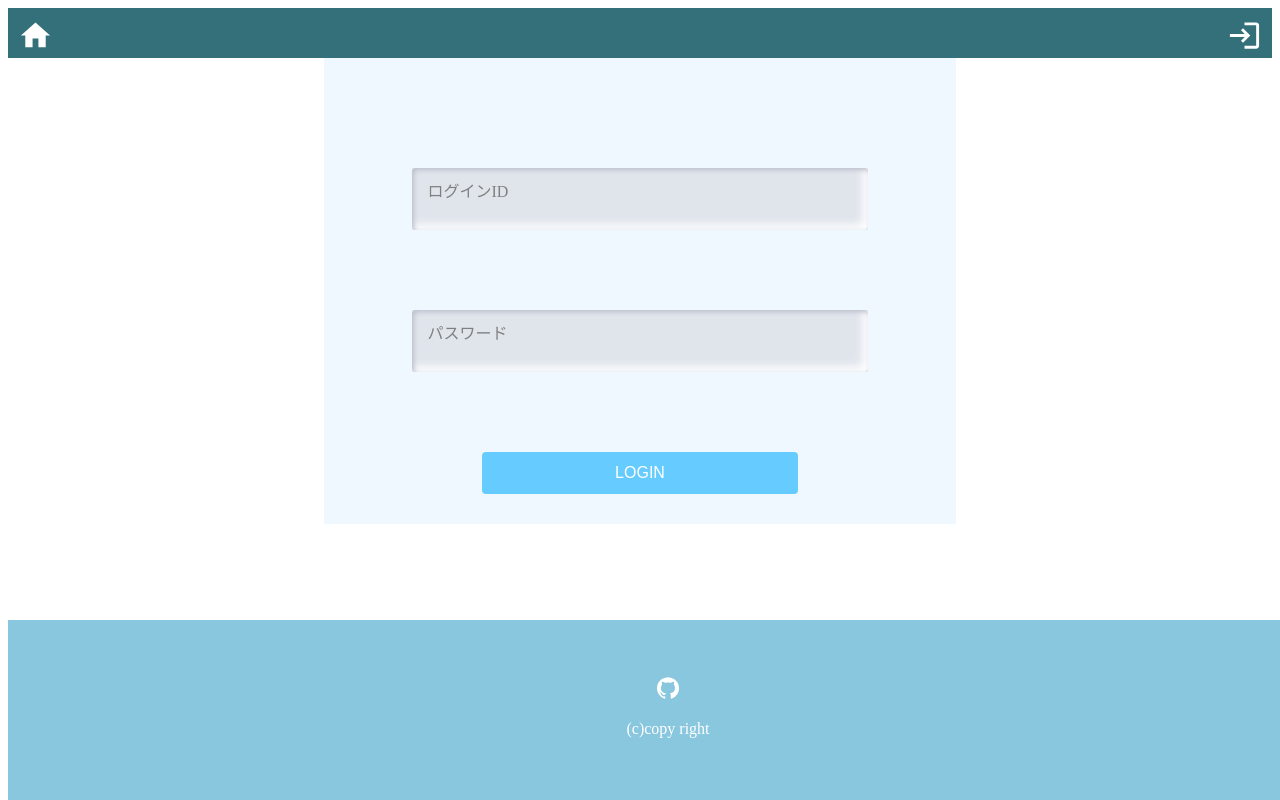
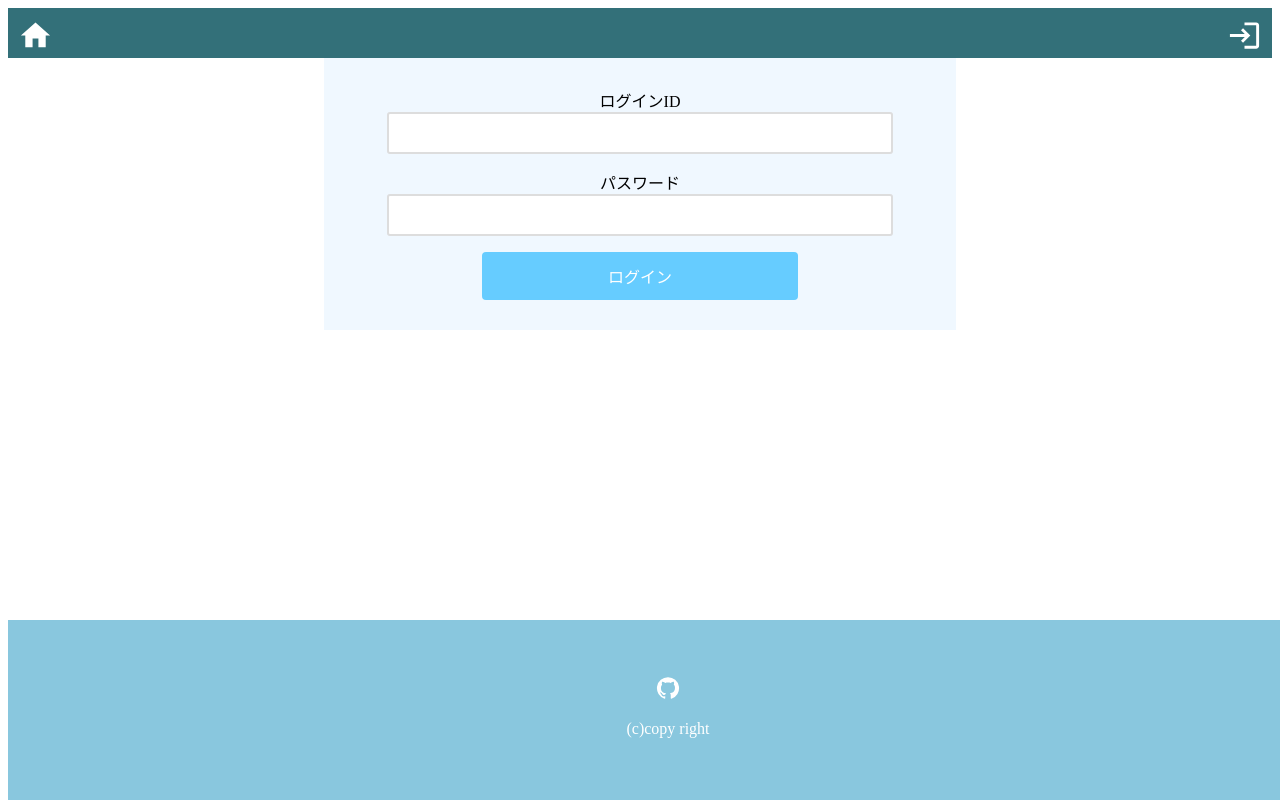
Before and after one commit to k-narusawa/next-frontend-application, a Next.js app: page /login in a window 1280 px wide. Built offline with nearby package versions, Linux system fonts and the light colour scheme.

Commit message:
update: inputコンポーネントの修正

```diff
--- a/src/components/atoms/Input/index.module.scss
+++ b/src/components/atoms/Input/index.module.scss
@@ -1,43 +1,23 @@
 .input-component {
-  width: 90%;
-  margin: 80px auto;
-  position: relative;
-  background: #e0e5ec;
-  > input {
-    // position: absolute;
-    z-index: 1;
-    top: 0;
-    left: 0;
-    bottom: 0;
-    right: 0;
-    appearance: none;
-    box-sizing: border-box;
-    background: transparent;
-    border: none;
-    outline: none;
-    font-size: 1.2rem;
-    border-radius: 4px;
-    padding: 20px;
-    text-shadow: 1px 1px 0 #fff;
-    box-shadow: inset 2px 2px 5px #babecc, inset -5px -5px 10px #fff;
-    width: 100%;
-    transition: all 0.2s ease-in-out;
-    &:focus {
-      box-shadow: inset 1px 1px 2px #babecc, inset -1px -1px 2px #fff;
-      + label {
-        top: -20px;
-        left: 15px;
-        color: #333c5f;
-        font-size: 0.8rem;
-        line-height: 0.8rem;
-        transition: 0.3s;
-      }
-    }
+  text-align: center;
+  :focus {
+    border: 2px solid #ff9900;
+    z-index: 10;
+    outline: 0;
   }
   > label {
-    position: absolute;
-    top: 10px;
-    left: 15px;
-    color: #808080;
+    text-align: left;
+  }
+  > input {
+    width: 80%;
+    padding: 10px 15px;
+    font-size: 16px;
+    border-radius: 3px;
+    border: 2px solid #ddd;
+    box-sizing: border-box;
   }
 }
+
+.error-message{
+  color: red;
+}
--- a/src/components/atoms/Input/index.tsx
+++ b/src/components/atoms/Input/index.tsx
@@ -1,17 +1,20 @@
 import classNames from 'classnames';
+import { UseFormRegisterReturn } from 'react-hook-form';
 import styles from "./index.module.scss";
 
 type Props = React.InputHTMLAttributes<HTMLInputElement> & {
   label?: string;
+  register?: UseFormRegisterReturn;
+  error?: string;
 };
 
-const Input = ({ label }: Props) => {
+const Input = ({ label, register, error}: Props) => {
   return (
-    <div className={classNames(
-      styles['input-component']
-    )}>
-      <input type='text' />
+    <div className={classNames(styles['input-component'])} >
       <label>{label}</label>
+      <br/>
+      <input {...register} type='text' />
+      <p className={classNames(styles['error-message'])}>{error}</p>
     </div>
   );
 };
--- a/src/components/organisms/LoginForm/index.tsx
+++ b/src/components/organisms/LoginForm/index.tsx
@@ -20,28 +20,18 @@ const LoginForm = ({onLogin}: LoginFormProps) => {
     formState: { errors },
   } = useForm<LoginFormData>()
 
-  const onSubmit = (data: LoginFormData) => {
+  const onSubmit = async(data: LoginFormData) => {
     const { loginId, password } = data
-
+    console.log(errors.loginId?.message)
     onLogin && onLogin(loginId, password)
   }
 
   return (
     <form onSubmit={handleSubmit(onSubmit)}>
-      <div className={classNames(
-        styles['login-form-component']
-      )}>
-        <div className={classNames(
-          styles['login-form']
-        )}>
-          <Input label='ログインID' />
-        </div>
-        <div className={classNames(
-          styles['login-form']
-        )}>
-          <Input label='パスワード' />
-        </div>
-        <Button children='LOGIN' size='small' onClick={()=>{console.log('login challenge')}} type="submit" />
+      <div className={classNames(styles['login-form-component'])}>
+          <Input register={register('loginId', {required: 'ログインIDは必須項目です'})} error={errors.loginId?.message} label='ログインID' />
+          <Input register={register('password', {required: 'パスワードは必須項目です'})} error={errors.password?.message} label='パスワード' />
+        <Button type='submit' children='ログイン' size='small' onClick={()=>{console.log('login challenge')}} />
       </div>
     </form>
   )
```
